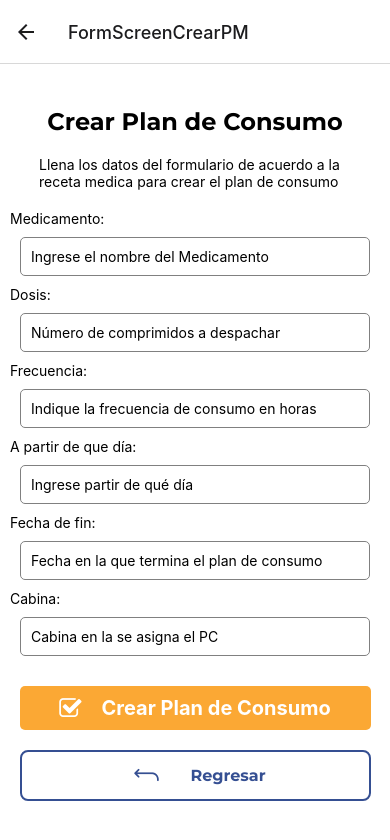
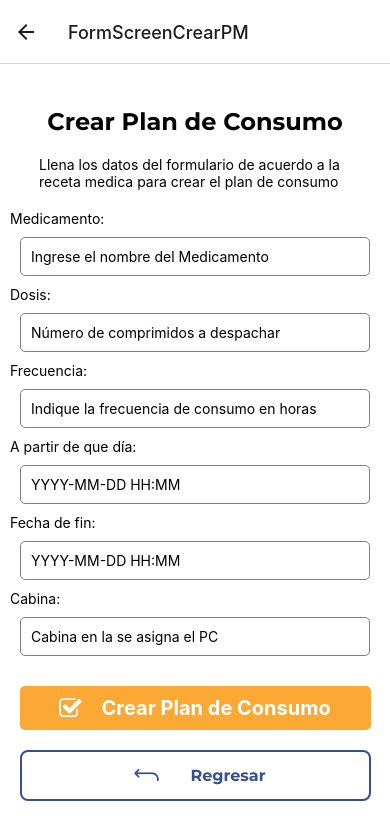
Before and after one commit to AreMunoz/Dispensador-de-Pastillas-con-React, a React Native app: screen /FormScreenCrearPM in a window 390 px wide. Shown: the top 840 px of the page. Built offline with nearby package versions, Linux system fonts and the light colour scheme.

Commit message:
detalles de formato

```diff
--- a/screens/BottomTab.tsx
+++ b/screens/BottomTab.tsx
@@ -134,7 +134,7 @@ function BottomTab() {
           tabBarIcon: ({ size, color }) => (
             <Entypo name="dots-three-horizontal" size={size} color={color} />
           ),
-          title: "Mas Información",
+          title: "Más Información",
         }}
       />
     </Tab.Navigator>
--- a/screens/DispensarPC_BajoDemanda.tsx
+++ b/screens/DispensarPC_BajoDemanda.tsx
@@ -29,7 +29,7 @@ const DispensarPC_BajoDemanda = ({ navigation }: DispensarBajoDemandaProps) => {
   const [selectedValue, setSelectedValue] = useState<string|null>(null);
 
   useEffect(() => {
-    API.get<PlanDeConsumoResponse[]>("/planDeConsumoProgramado/obtenerPlanes")
+    API.get<PlanDeConsumoResponse[]>("/planDeConsumoDispensado/obtenerPlanes")
       .then((response) => {
         console.log({ data: response.data });
         setData(response.data);
--- a/screens/EliminarPC_Screen.tsx
+++ b/screens/EliminarPC_Screen.tsx
@@ -5,7 +5,6 @@ import { RootStackParamList } from "../routes";
 import { Feather } from "@expo/vector-icons";
 import colors from "./src/colors";
 import { CustomButton } from "./components/CustomButton";
-import { deletePlanDeConsumo } from "./metodosService";
 
 type EliminarPCScreenProps = StackScreenProps<
   RootStackParamList,
--- a/screens/FormScreenCrearPM.tsx
+++ b/screens/FormScreenCrearPM.tsx
@@ -190,7 +190,7 @@ const FormScreenCrearPM = ({ navigation, route }: FormScreenCrearPMProps) => {
                   value={value}
                   onBlur={() => { onBlur(); handleFieldTouched('siguienteDosis') }}
                   onChangeText={onChange}
-                  placeholder="Ingrese partir de qué día"
+                  placeholder="YYYY-MM-DD HH:MM"
                   keyboardType="numeric"
                 />
                 {touchedFields.siguienteDosis && !value && <Text style={styles.errorText}>Campo incompleto</Text>}
@@ -211,9 +211,8 @@ const FormScreenCrearPM = ({ navigation, route }: FormScreenCrearPMProps) => {
                   value={value}
                   onBlur={() => { onBlur(); handleFieldTouched('ultimaDosis') }}
                   onChangeText={onChange}
-                  placeholder="Fecha en la que termina el plan de consumo"
-                  keyboardType="default"
-                />
+                  placeholder="YYYY-MM-DD HH:MM"
+                  keyboardType="numeric"                />
                 {touchedFields.ultimaDosis && !value && <Text style={styles.errorText}>Campo incompleto</Text>}
               </>
 
--- a/screens/ModificarPC_Screen.tsx
+++ b/screens/ModificarPC_Screen.tsx
@@ -166,7 +166,7 @@ export const ModificarPC_Screen = ({ navigation, route }: ModificarProps) => {
       <View>
         <TextInput style={styles.title}>Consultar Plan de Consumo</TextInput>
       </View>
-      <ScrollView>
+      <ScrollView style={{width:"95%"}}>
         <View>
           <TextInput style={[styles.Subtitle]}>
             Seleccione el Plan de Consumo:
@@ -271,7 +271,6 @@ const styles = StyleSheet.create({
   container: {
     flex: 1,
     padding: 10,
-    width: "100%",
     alignItems: "center",
     justifyContent: "flex-start",
     backgroundColor: "white",
@@ -294,7 +293,6 @@ const styles = StyleSheet.create({
   },
   infoConteiner: {
     padding: 10,
-    width: "95%",
     height: "auto",
     margin: 10,
     marginTop: 20,
--- a/screens/metodos/serviceAPI.tsx
+++ b/screens/metodos/serviceAPI.tsx
@@ -139,7 +139,7 @@ export const useDeletePlanConsumo = () => {
 
 
 
-//GET Plan de Consumo
+//GET Plan de Consumo Programado
 export type PlanDeConsumoResponse = {
   id: number;
   siguienteDosis: string; //fecha de inicio
@@ -173,9 +173,6 @@ export const useGetPlanesDeConsumo = (id: string) => {
   });
 };
 
-
-
-
 //historial de consumo de medicamentos
 export type HistorialConsumoRespose = {
   id: number;
--- a/screens/tabs/HomeTab.tsx
+++ b/screens/tabs/HomeTab.tsx
@@ -40,14 +40,8 @@ const HomeSection = ({ onPress }: HomeSectionProps) => {
 
           <View style={styles.card}>
           <Fontisto name="date" size={24} color="black" />
-            <Text style={styles.textFormat}>Fecha: 17/05/2024</Text>
+            <Text style={styles.textFormat}>Fecha: 2024-06-30 12:00</Text>
           </View>
-
-          <View style={styles.card}>
-          <Ionicons name="time-outline" size={24} color="black" />
-            <Text style={styles.textFormat}>Hora: 17:00</Text>
-          </View>
-
 
         </View>
       </View>
@@ -61,13 +55,13 @@ const HomeSection = ({ onPress }: HomeSectionProps) => {
         <View style={{ padding: 5, paddingTop: 20 }}>
         <View style={styles.card}>
             <AntDesign name="medicinebox" size={24} color="black" />
-            <Text style={styles.textFormat}>Medicamento: Lorantadina</Text>
+            <Text style={styles.textFormat}>Medicamento: Paracetamol</Text>
           </View>
           <View style={styles.card}>
           <Ionicons name="timer" size={24} color="black" />
             <Text style={styles.textFormat}>Se reprogramará para la siguiente hora:</Text>
           </View>
-          <Text style={[styles.textFormat, {textAlign: "center"}]}>14:00</Text>
+          <Text style={[styles.textFormat, {textAlign: "center"}]}>11:00</Text>
         </View>
       </View>
     </View>
```
Also changed, not shown: screens/metodosService.txt (renamed from screens/metodosService.tsx).
